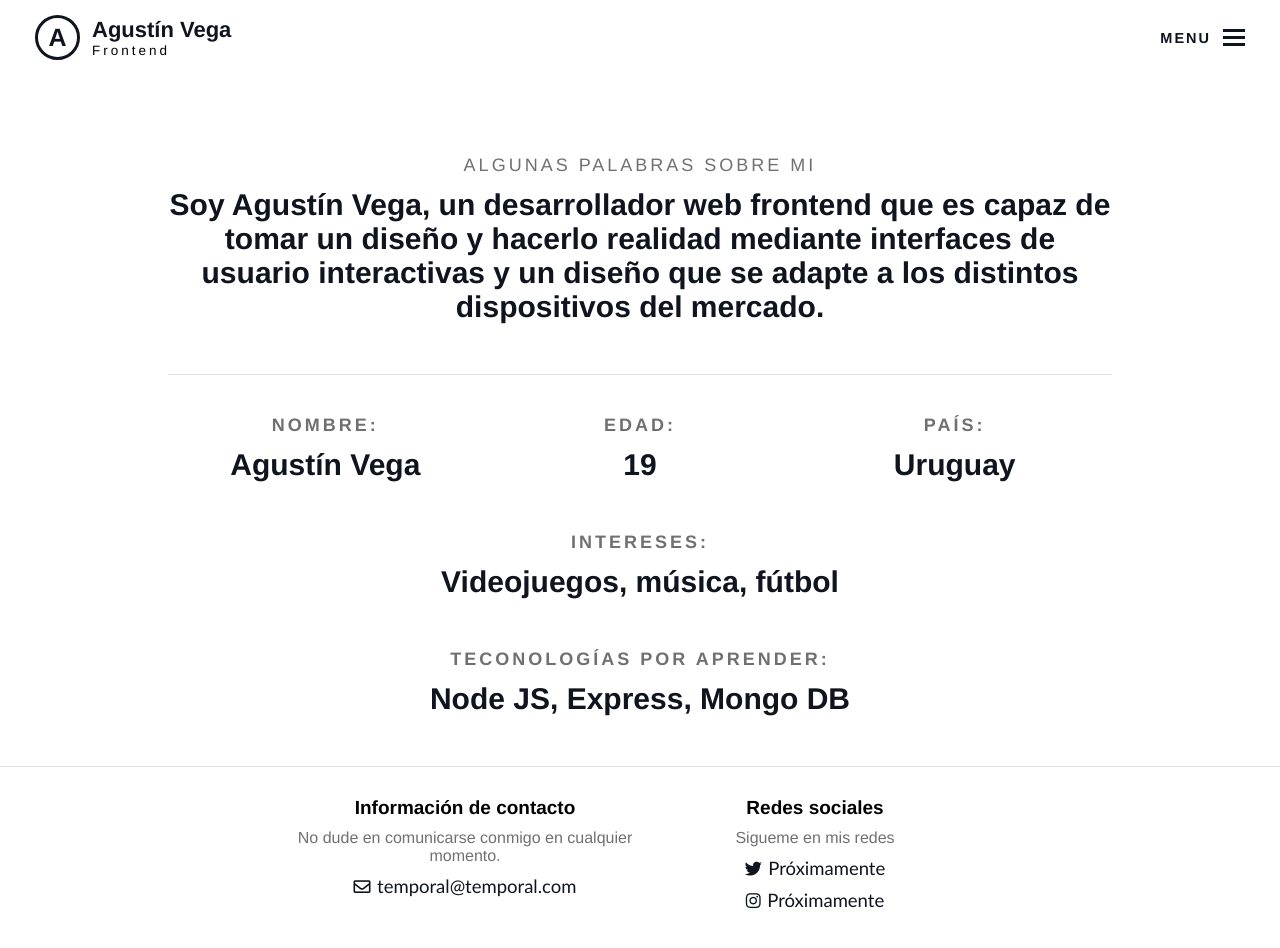
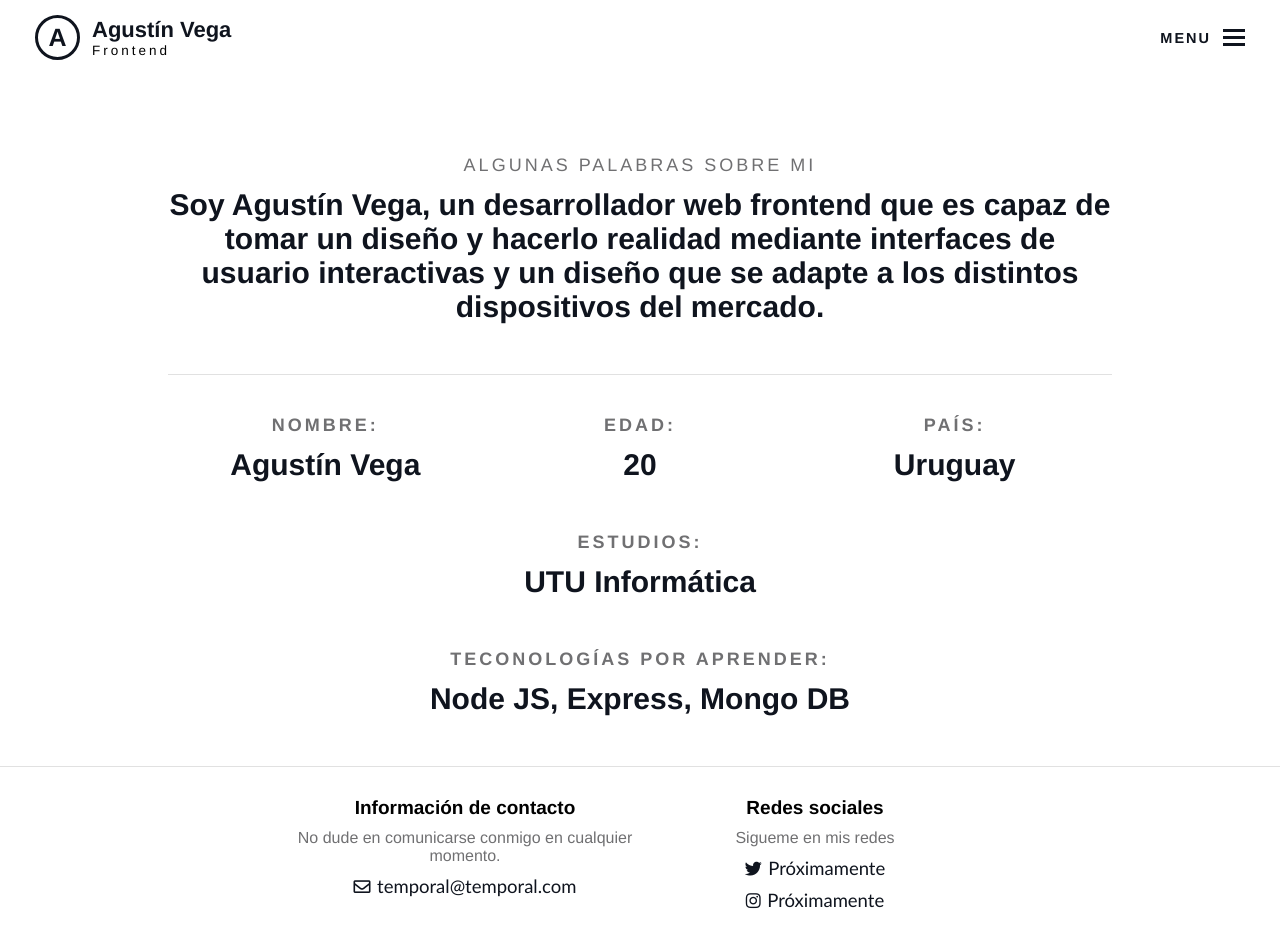
Before and after one commit to aKus-dev/Portfolio, a React (Create React App) app: page /about in a window 1280 px wide. Shown: the top 948 px of the page. Built offline with nearby package versions, Linux system fonts and the light colour scheme.

Commit message:
Updating personal information

```diff
--- a/src/components/about/Personal.tsx
+++ b/src/components/about/Personal.tsx
@@ -38,7 +38,7 @@ const Personal = () => {
                     </motion.h3>
 
                     <motion.p className={styles.subtitle} initial={{ opacity: 0, y: -50 }} whileInView={{ opacity: 1, y: 0 }} transition={transitionConfig} viewport={viewportConfig} >
-                        19
+                        20
                     </motion.p>
                 </div>
 
@@ -57,11 +57,11 @@ const Personal = () => {
 
             <div>
                 <motion.h3 className={styles.title} initial={{ opacity: 0, y: -50 }} whileInView={{ opacity: 1, y: 0 }} transition={transitionConfig} viewport={viewportConfig} >
-                    Intereses:
+                    Estudios:
                 </motion.h3>
 
                 <motion.p className={styles.subtitle} initial={{ opacity: 0, y: -50 }} whileInView={{ opacity: 1, y: 0 }} transition={transitionConfig} viewport={viewportConfig} >
-                    Videojuegos, música, fútbol
+                    UTU Informática
                 </motion.p>
             </div>
 
```
